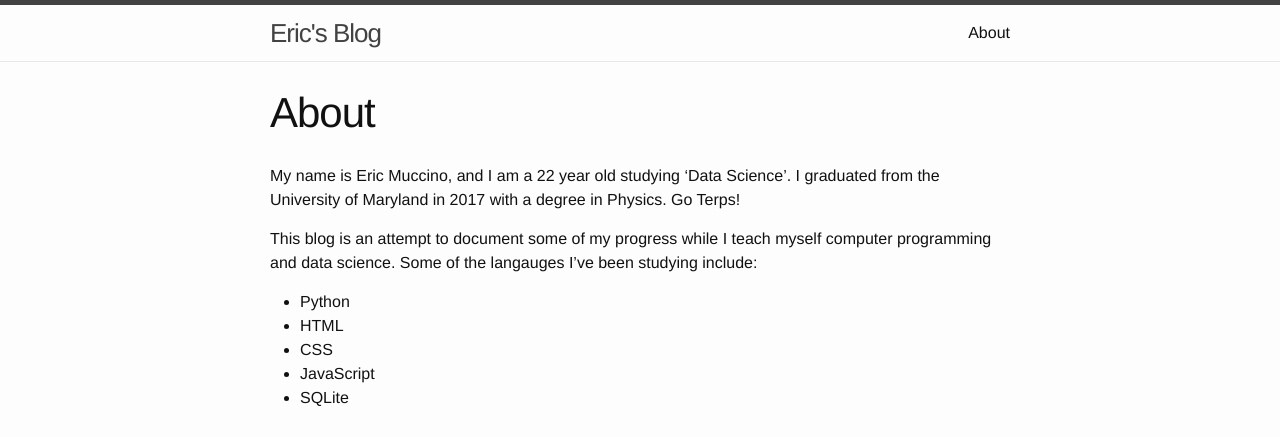
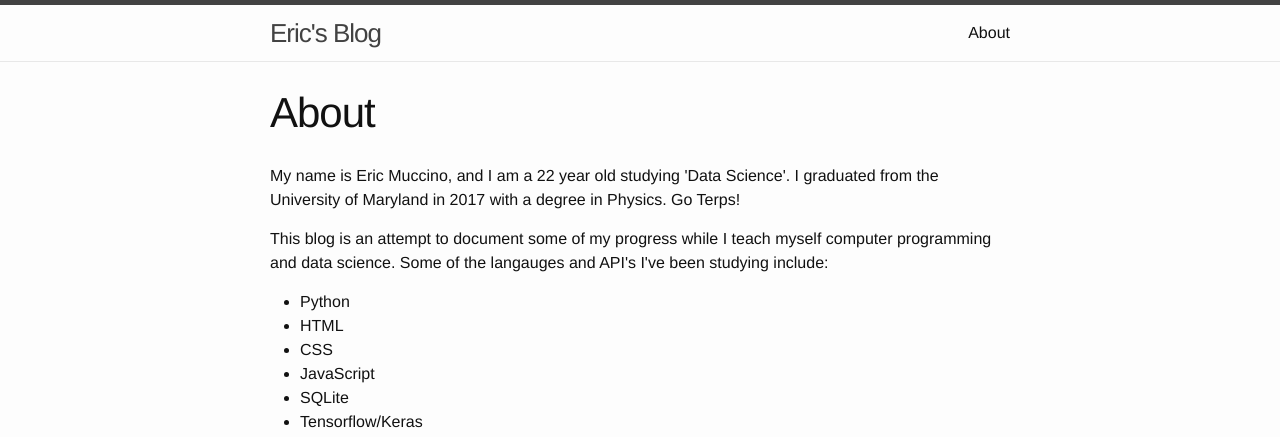
Before and after one commit to emuccino/emuccino.github.io, a Jekyll site: the page built from about.md, in a window 1280 px wide. Shown: the top 437 px of the page. Built offline with Jekyll 4.4.1, drawn with Linux system fonts in a browser that asks for light colours; nearby versions of some CDN libraries.

Commit message:
Update about.md

```diff
--- a/about.md
+++ b/about.md
@@ -3,10 +3,11 @@
 title: About
 permalink: /about/
 ---
+<html>
+    <div>
+<p>My name is Eric Muccino, and I am a 22 year old studying 'Data Science'. I graduated from the University of Maryland in 2017 with a degree in Physics. Go Terps!</p>
 
-My name is Eric Muccino, and I am a 22 year old studying 'Data Science'. I graduated from the University of Maryland in 2017 with a degree in Physics. Go Terps!
-
-This blog is an attempt to document some of my progress while I teach myself computer programming and data science. Some of the langauges I've been studying include:
+<p>This blog is an attempt to document some of my progress while I teach myself computer programming and data science. Some of the langauges and API's I've been studying include:</p>
 <ul>
     <li>
       Python
@@ -23,4 +24,13 @@
     <li>
       SQLite
     </li>
+    <li>
+      Tensorflow/Keras
+    </li>
+    <li>
+      Scikit-Learn
+    </li>
 </ul>
+</div>
+<div><img src="assets/images/profile_pic.gif"><div>
+</html>
```
